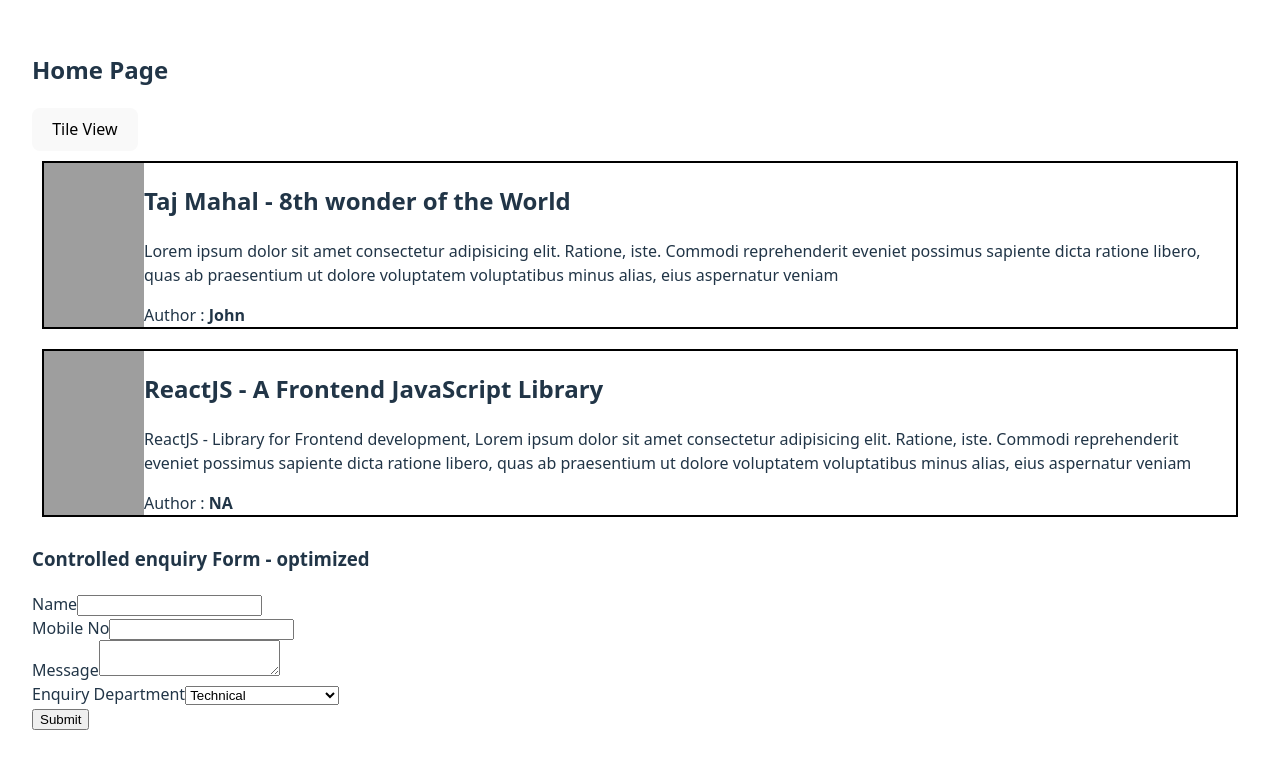
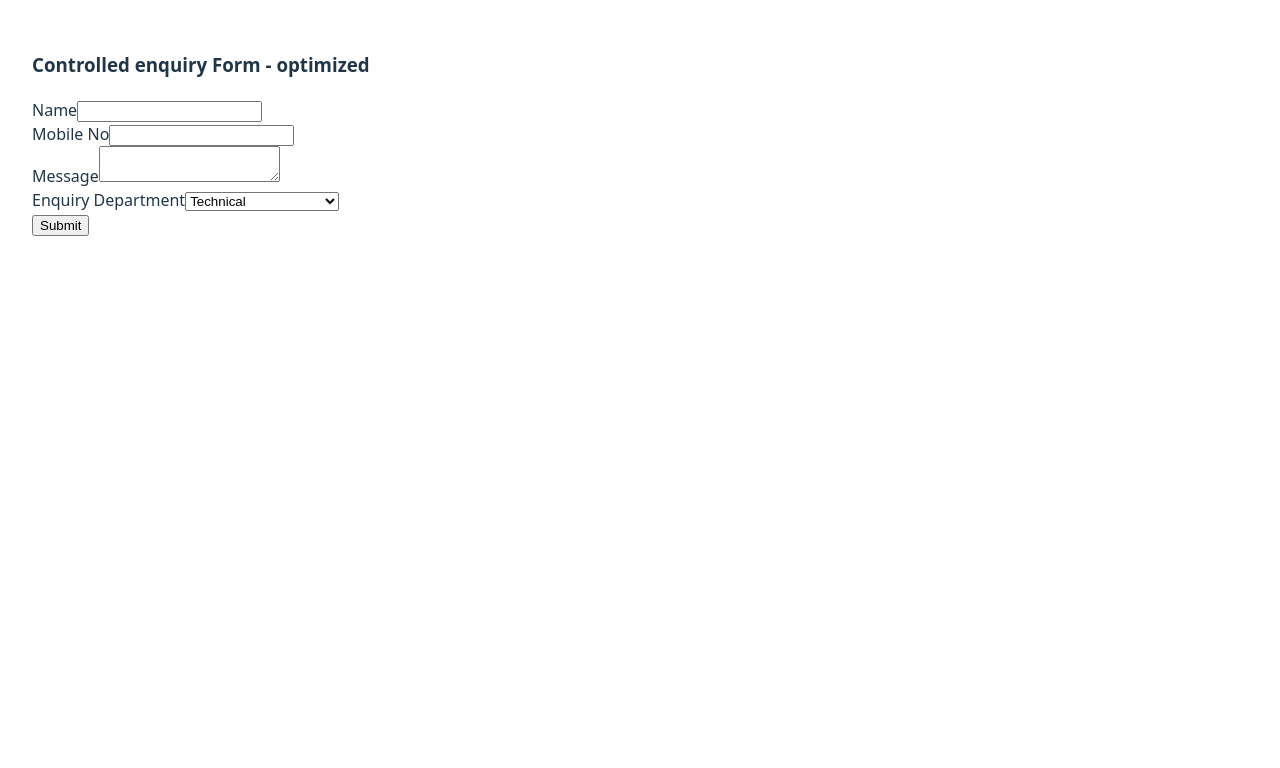
Before and after one commit to divyanshmoonat/btech, a React (Vite) app: page /enquiry in a window 1280 px wide. Shown: the top 768 px of the page. Built offline with nearby package versions, Linux system fonts and the light colour scheme; grey boxes are pictures that could not be loaded.

Commit message:
01-08-2025 |  useEffect & Routing

```diff
--- a/package.json
+++ b/package.json
@@ -12,7 +12,8 @@
   "dependencies": {
     "axios": "^1.11.0",
     "react": "^19.1.0",
-    "react-dom": "^19.1.0"
+    "react-dom": "^19.1.0",
+    "react-router-dom": "^6.30.1"
   },
   "devDependencies": {
     "@eslint/js": "^9.30.1",
--- a/src/App.jsx
+++ b/src/App.jsx
@@ -1,4 +1,10 @@
-import './App.css'
+import './App.css';
+
+import {
+  createBrowserRouter,
+  RouterProvider
+} from "react-router-dom";
+
 import Home from "./pages/Home/Home";
 import ContactUs from './pages/ContactUs/ContactUs';
 import AboutUs from './pages/AboutUs/AboutUs';
@@ -7,17 +13,30 @@ import EnquiryUncontrolled from './pages/Enquiry/EnquiryUnctontrolled';
 import EnquiryControlled from './pages/Enquiry/EnquiryControlled';
 import EnquiryControlledOptimized from './pages/Enquiry/EnquiryControlledOptimized';
 
+const router = createBrowserRouter([
+  {
+    path: "/",
+    element: <Home />
+  },
+  {
+    path: "/about-us",
+    element: <AboutUs />
+  },
+  {
+    path: "/contact-us",
+    element: <ContactUs />
+  },
+  {
+    path: "/enquiry",
+    element: <EnquiryControlledOptimized />
+  }
+]);
+
 const App = () => {
 
   return (
     <div>
-      <Home />
-      {/* <ContactUs /> */}
-      {/* <AboutUs email="contact-us@xyz.com" mobNo="9999999999" /> */}
-      {/* <Enquiry />
-      <EnquiryUncontrolled /> */}
-      {/* <EnquiryControlled /> */}
-      <EnquiryControlledOptimized />
+      <RouterProvider router={router} />
     </div>
   )
 }
--- a/src/components/BlogCard/BlogCard.jsx
+++ b/src/components/BlogCard/BlogCard.jsx
@@ -1,5 +1,5 @@
 const BlogCard = (props) => {
-  console.log(props);
+  // console.log(props);
   if (!props.title) {
     return <h4>The article is not available due to a technical issue</h4>;
   }
@@ -39,12 +39,15 @@ const BlogCard = (props) => {
         margin: "10px",
       }}
     >
+      {props.image && (
         <img
           style={{
             maxWidth: "100px",
           }}
           src={props.image}
         />
+      )}
+
       <div>
         <h2>{props.title}</h2>
         <p>{props.body}</p>
--- a/src/pages/AboutUs/AboutUs.jsx
+++ b/src/pages/AboutUs/AboutUs.jsx
@@ -33,11 +33,11 @@ class AboutUs extends React.Component {
   // }
 
   render() {
-    console.log("Render");
-    console.log(this.props);
+    // console.log("Render");
+    // console.log(this.props);
     return (
       <div>
-        <h1>Class based component</h1>
+        <h2>About Us Screen - Class based component</h2>
         View Type {this.state.viewType}
         <button
           onClick={() => {
--- a/src/pages/Enquiry/EnquiryControlledOptimized.jsx
+++ b/src/pages/Enquiry/EnquiryControlledOptimized.jsx
@@ -73,28 +73,28 @@ const EnquiryControlledOptimized = () => {
     console.log(enquiryFormFields);
     // Todo : Call the API to send the collected data
 
-    const res = await axios.get("https://jsonplaceholder.typicode.com/posts");
-    console.log(res.data);
+    // const res = await axios.get("https://jsonplaceholder.typicode.com/posts");
+    // console.log(res.data);
 
 
-    // try {
-    //   const res = await axios.post(
-    //     "https://jsonplaceholder.typicode.com/posts",
-    //     enquiryFormFields,
-    //     {
-    //       headers: {
-    //         Client_id: "ABCD12345",
-    //       },
-    //     }
-    //   );
-    //   console.log(res.data);
-    //   alert(
-    //     "Enquiry submitted successfully, our team will reach out to you soon."
-    //   );
-    //   setEnquiryFormFields(initFormFields);
-    // } catch (err) {
-    //   console.log("Error calling API", err);
-    // }
+    try {
+      const res = await axios.post(
+        "https://jsonplaceholder.typicode.com/posts",
+        enquiryFormFields,
+        {
+          headers: {
+            Client_id: "ABCD12345",
+          },
+        }
+      );
+      console.log(res.data);
+      alert(
+        "Enquiry submitted successfully, our team will reach out to you soon."
+      );
+      setEnquiryFormFields(initFormFields);
+    } catch (err) {
+      console.log("Error calling API", err);
+    }
 
     axios
       .post("https://jsonplaceholder.typicode.com/posts", enquiryFormFields)
--- a/src/pages/Home/Home.jsx
+++ b/src/pages/Home/Home.jsx
@@ -1,28 +1,7 @@
-import { useState } from "react";
+import { useState, useEffect } from "react";
+import axios from "axios";
+
 import BlogCard from "../../components/BlogCard/BlogCard";
-
-const articles = [
-  {
-    image:
-      "https://upload.wikimedia.org/wikipedia/commons/thumb/1/1d/Taj_Mahal_%28Edited%29.jpeg/500px-Taj_Mahal_%28Edited%29.jpeg",
-    title: "Taj Mahal - 8th wonder of the World",
-    body: "Lorem ipsum dolor sit amet consectetur adipisicing elit. Ratione, iste. Commodi reprehenderit eveniet possimus sapiente dicta ratione libero, quas ab praesentium ut dolore voluptatem voluptatibus minus alias, eius aspernatur veniam",
-    author: {
-      name: "John",
-    },
-    createdTime: "",
-    isPublished: true,
-    isDeleted: false,
-  },
-  {
-    image:
-      "https://upload.wikimedia.org/wikipedia/commons/thumb/3/30/React_Logo_SVG.svg/330px-React_Logo_SVG.svg.png",
-    title: "ReactJS - A Frontend JavaScript Library",
-    body: "ReactJS - Library for Frontend development, Lorem ipsum dolor sit amet consectetur adipisicing elit. Ratione, iste. Commodi reprehenderit eveniet possimus sapiente dicta ratione libero, quas ab praesentium ut dolore voluptatem voluptatibus minus alias, eius aspernatur veniam",
-    createdTime: "",
-    isPublished: true,
-  },
-];
 
 const Home = () => {
   /**
@@ -38,6 +17,7 @@ const Home = () => {
   // const [ age, setAge ] = useState(0);
 
   const [viewType, setViewType] = useState("LIST");
+  const [articles, setArticles] = useState([]);
 
   const onViewBtnClick = () => {
     // viewType = (viewType === "LIST") ? "TILE" : "LIST"; // Vanilla JS Variable assignment
@@ -47,6 +27,44 @@ const Home = () => {
 
     console.log("View btn clicked", viewType);
   };
+
+  const fetchArticles = async () => {
+    try {
+      const res = await axios.get("https://jsonplaceholder.typicode.com/posts");
+      console.log(res.data);
+      setArticles(res.data);
+    } catch (err) {
+      console.log("ERROR CALLING ARTICLES LIST API", err);
+    }
+  };
+
+  /**
+   * Syntax : useEffect
+   * useEffect(callback-fn, dep-array);
+   * callback-fn -> code to be executed on certain events/conditions
+   * dep-array -> The factor which triggers the callback fn
+   */
+
+  useEffect(() => {
+    console.log("Inside use effect with empty deps");
+    // const intervalId = setInterval(() => {
+    //   // Todo : Write code you want to execute after every 5 hrs
+    // }, 5 * 60 * 60 *1000);
+    fetchArticles();
+    // return () => {
+    //   // Unmounting phase (componentWillUnmount)
+    //   clearInterval(interval-id);
+    // }
+  }, []); // Mounting phase (componentDidMount)
+
+  // useEffect(() => {}); // No deps -> Updating phase (componentDidUpdate)
+
+  // useEffect(() => {
+  //   console.log("Use effect of view type variable");
+  //   // Todo: Write your analytics call here
+  // }, [viewType, articles]); // Updating phase
+
+  // fetchArticles();
 
   return (
     <div>
```
Also changed, not shown: notes.txt, 1 other file (tests, documents, lock files or other folders). Lines whose indentation alone changed are shown as unchanged.
